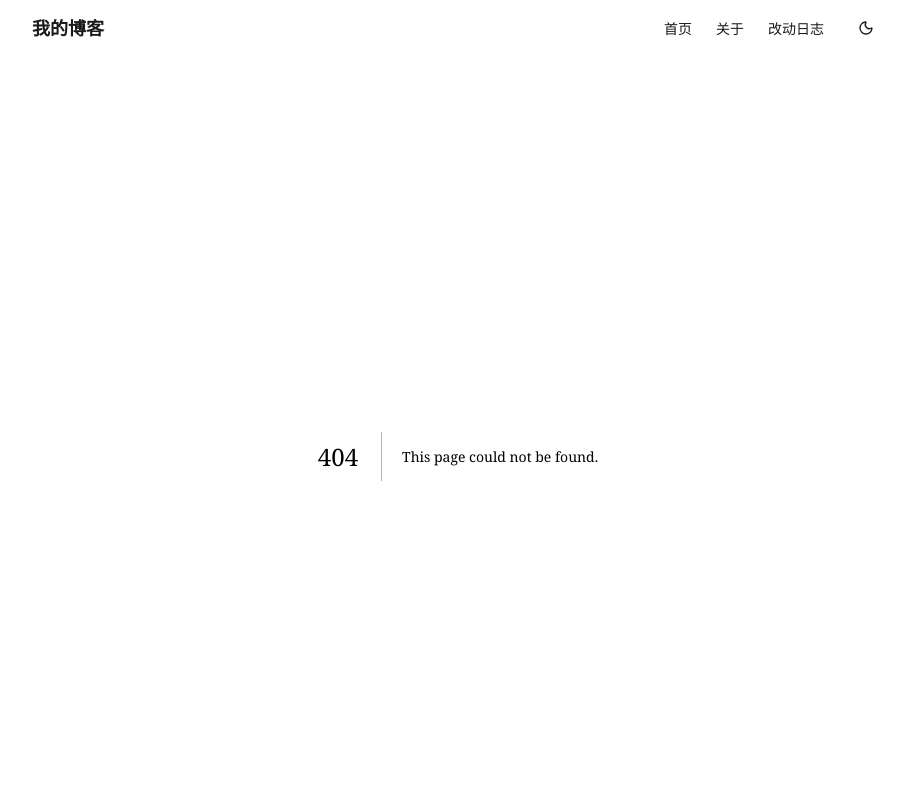
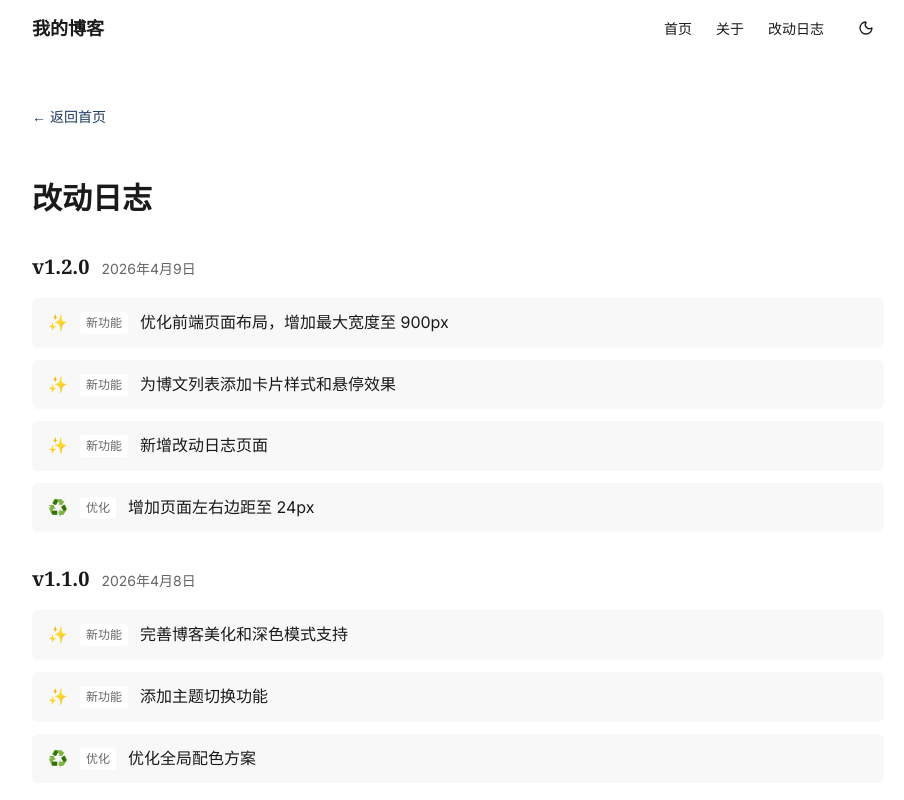
Before and after one commit to AyanamiReiEva/SheepBlog, a Next.js app: page /changelog in a window 1280 px wide. Before the commit this address had no page. Shown: the top 800 px of the page, without its empty margins (182-1086 px from the left). Built offline with nearby package versions, Linux system fonts and the light colour scheme.

Commit message:
feat: 新增改动日志页面

```diff
--- /dev/null
+++ b/app/changelog/page.tsx
@@ -0,0 +1,142 @@
+import { BackLink } from "@/components/back-link";
+
+export default function ChangelogPage() {
+  const changelog = [
+    {
+      date: "2026-04-09",
+      version: "1.2.0",
+      changes: [
+        { type: "feature", text: "优化前端页面布局，增加最大宽度至 900px" },
+        { type: "feature", text: "为博文列表添加卡片样式和悬停效果" },
+        { type: "feature", text: "新增改动日志页面" },
+        { type: "improvement", text: "增加页面左右边距至 24px" },
+      ]
+    },
+    {
+      date: "2026-04-08",
+      version: "1.1.0",
+      changes: [
+        { type: "feature", text: "完善博客美化和深色模式支持" },
+        { type: "feature", text: "添加主题切换功能" },
+        { type: "improvement", text: "优化全局配色方案" },
+      ]
+    },
+    {
+      date: "2026-04-07",
+      version: "1.0.0",
+      changes: [
+        { type: "feature", text: "完成博客核心功能" },
+        { type: "feature", text: "AI开发流水线基础框架" },
+        { type: "feature", text: "博文列表和详情页面" },
+        { type: "feature", text: "MDX 博文支持" },
+        { type: "feature", text: "标签系统" },
+      ]
+    }
+  ];
+
+  const getTypeIcon = (type: string) => {
+    switch (type) {
+      case "feature": return "✨";
+      case "improvement": return "♻️";
+      case "fix": return "🐛";
+      default: return "📝";
+    }
+  };
+
+  const getTypeLabel = (type: string) => {
+    switch (type) {
+      case "feature": return "新功能";
+      case "improvement": return "优化";
+      case "fix": return "修复";
+      default: return "其他";
+    }
+  };
+
+  return (
+    <div style={{
+      maxWidth: '900px',
+      margin: '0 auto',
+      padding: '48px 24px',
+    }}>
+      <BackLink href="/">← 返回首页</BackLink>
+
+      <h1 style={{
+        fontSize: '30px',
+        fontWeight: 600,
+        fontFamily: 'var(--font-serif)',
+        marginBottom: '32px',
+        marginTop: '16px',
+      }}>改动日志</h1>
+
+      <div style={{ display: 'flex', flexDirection: 'column', gap: '32px' }}>
+        {changelog.map((release) => (
+          <section key={release.version}>
+            <div style={{
+              display: 'flex',
+              alignItems: 'baseline',
+              gap: '12px',
+              marginBottom: '16px',
+            }}>
+              <h2 style={{
+                fontSize: '20px',
+                fontWeight: 600,
+                fontFamily: 'var(--font-serif)',
+                margin: 0,
+              }}>
+                v{release.version}
+              </h2>
+              <time style={{
+                fontSize: '14px',
+                color: 'var(--color-muted-foreground)',
+              }}>
+                {new Date(release.date).toLocaleDateString("zh-CN", {
+                  year: "numeric",
+                  month: "long",
+                  day: "numeric",
+                })}
+              </time>
+            </div>
+            <ul style={{
+              listStyle: 'none',
+              padding: 0,
+              margin: 0,
+              display: 'flex',
+              flexDirection: 'column',
+              gap: '12px',
+            }}>
+              {release.changes.map((change, index) => (
+                <li key={index} style={{
+                  display: 'flex',
+                  alignItems: 'flex-start',
+                  gap: '12px',
+                  padding: '12px 16px',
+                  backgroundColor: 'var(--color-muted)',
+                  borderRadius: '6px',
+                }}>
+                  <span style={{ fontSize: '16px', lineHeight: 1.5 }}>
+                    {getTypeIcon(change.type)}
+                  </span>
+                  <span style={{
+                    fontSize: '12px',
+                    padding: '2px 6px',
+                    backgroundColor: 'var(--color-background)',
+                    border: '1px solid var(--color-border)',
+                    borderRadius: '4px',
+                    color: 'var(--color-muted-foreground)',
+                    whiteSpace: 'nowrap',
+                    marginTop: '2px',
+                  }}>
+                    {getTypeLabel(change.type)}
+                  </span>
+                  <span style={{ lineHeight: 1.6 }}>
+                    {change.text}
+                  </span>
+                </li>
+              ))}
+            </ul>
+          </section>
+        ))}
+      </div>
+    </div>
+  );
+}
```
